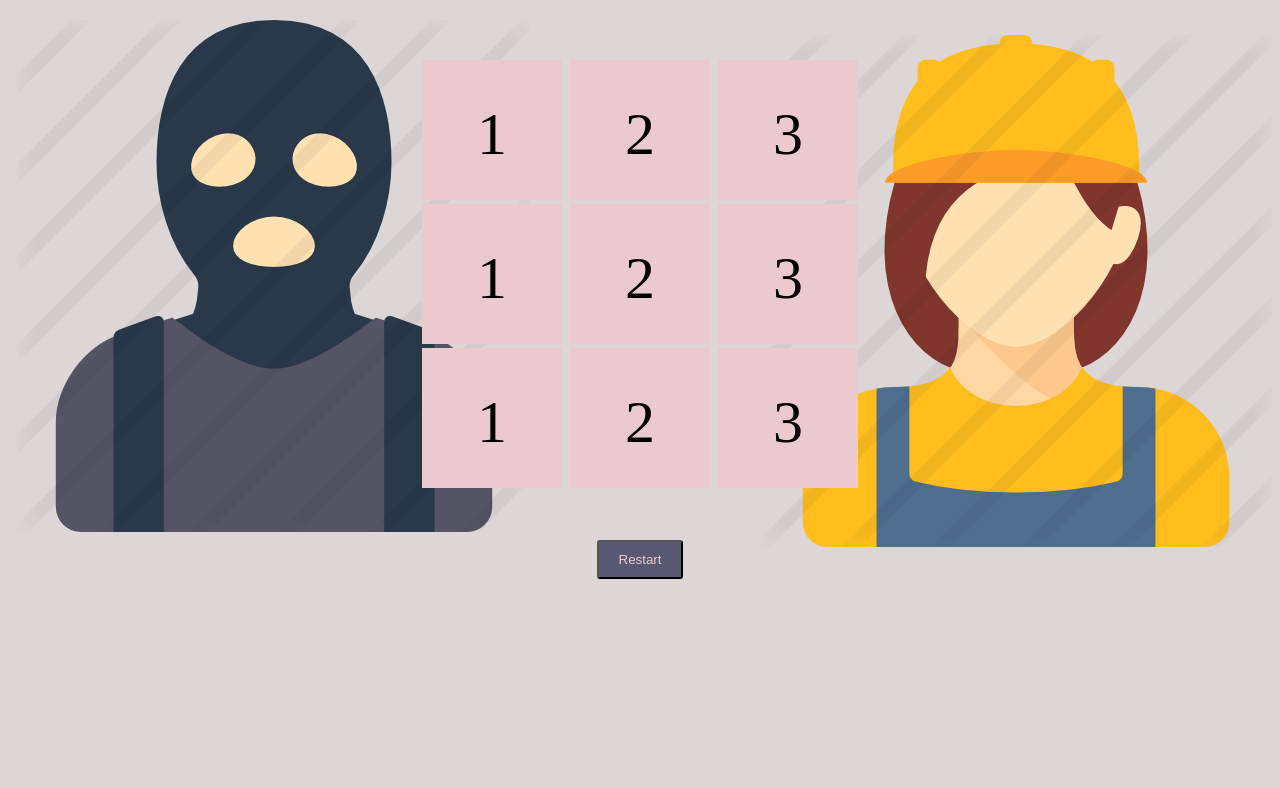
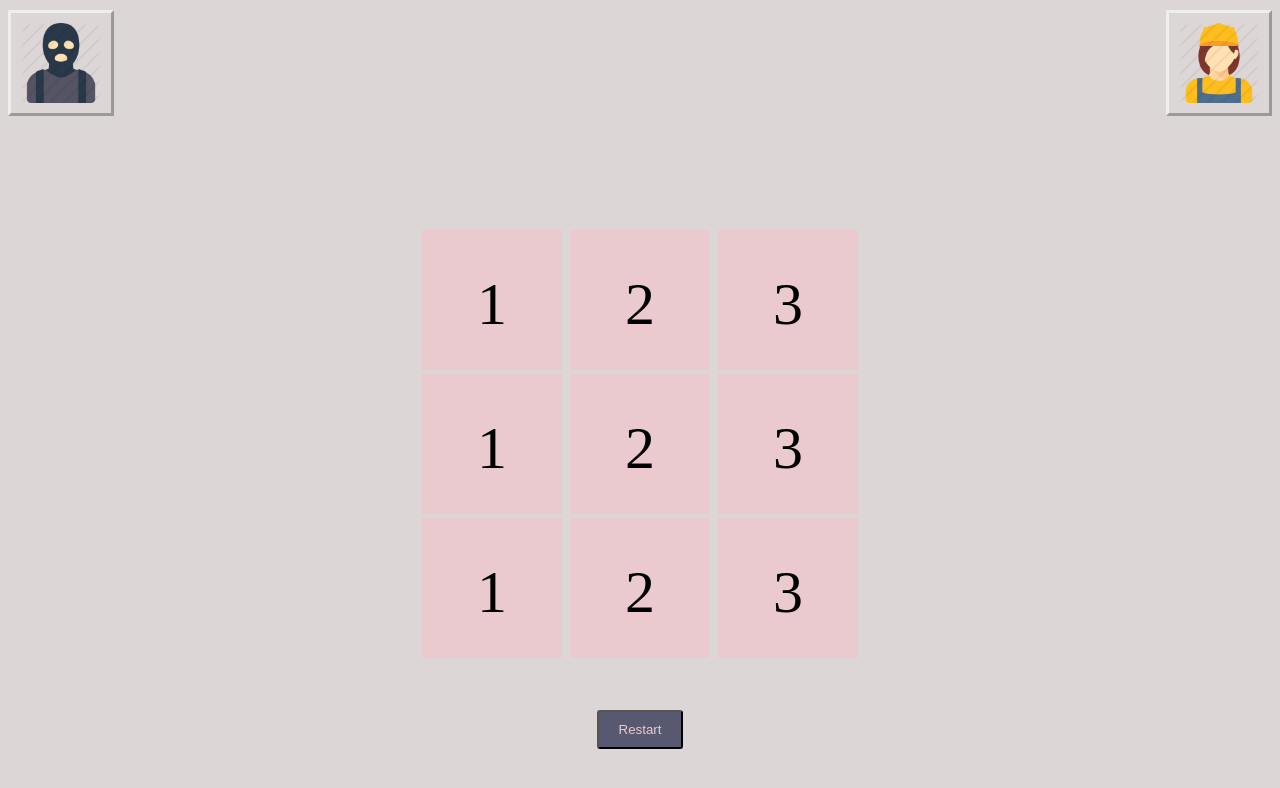
Before and after one commit to Eman-sh/Project-1-Tic-Tac-Toe, a plain HTML site: page index.html in a window 1280 px wide. Drawn offline with nearby package versions, Linux system fonts and the light colour scheme.

Commit message:
flex players

```diff
--- a/index.html
+++ b/index.html
@@ -11,11 +11,13 @@
 </head>
 
 <body>
-    <div class="player1">
-        <img src="../Project-1-Tic-Tac-Toe/p1.png" alt="player 1">
-    </div>
-    <div class="player2">
-        <img src="p2.png" alt="player 2">
+    <div class="players">
+        <div class="player1">
+            <img src="../Project-1-Tic-Tac-Toe/p1.png" alt="player 1" height="80" width="80">
+        </div>
+        <div class="player2">
+            <img src="p2.png" alt="player 2" height="80" width="80">
+        </div>
     </div>
     <br>
     <div class="row">
--- a/style.css
+++ b/style.css
@@ -4,19 +4,27 @@ body {
     background-color: rgb(221, 214, 214);
 }
 
-.player1{
+.players {
+    height: 200px;
+    display: flex;
+    justify-content: space-between;
+}
 
-    widows:3px;
-    height: 5px;
+.player1 {
+    border: outset;
+    width: 80px;
+    height: 80px;
     text-align: left;
     padding: 10px;
+
 }
 
-.player2{
-    widows: 3px;
-    height: 5px;
+.player2 {
+    border: outset;
+    width: 80px;
+    height: 80px;
     text-align: right;
-
+    padding: 10px;
 }
 
 .column {
@@ -30,14 +38,13 @@ body {
     font-size: 60px;
 }
 
-.restart{
+.restart {
     margin: 50px;
-    padding-left:  20px ;
-    padding-top: 10px ;
-    padding-right:  20px ;
+    padding-left: 20px;
+    padding-top: 10px;
+    padding-right: 20px;
     padding-bottom: 10px;
     border-radius: 3px;
     background-color: rgb(88, 88, 112);
-    color:  rgb(235, 202, 207);
-
+    color: rgb(235, 202, 207);
 }
```
